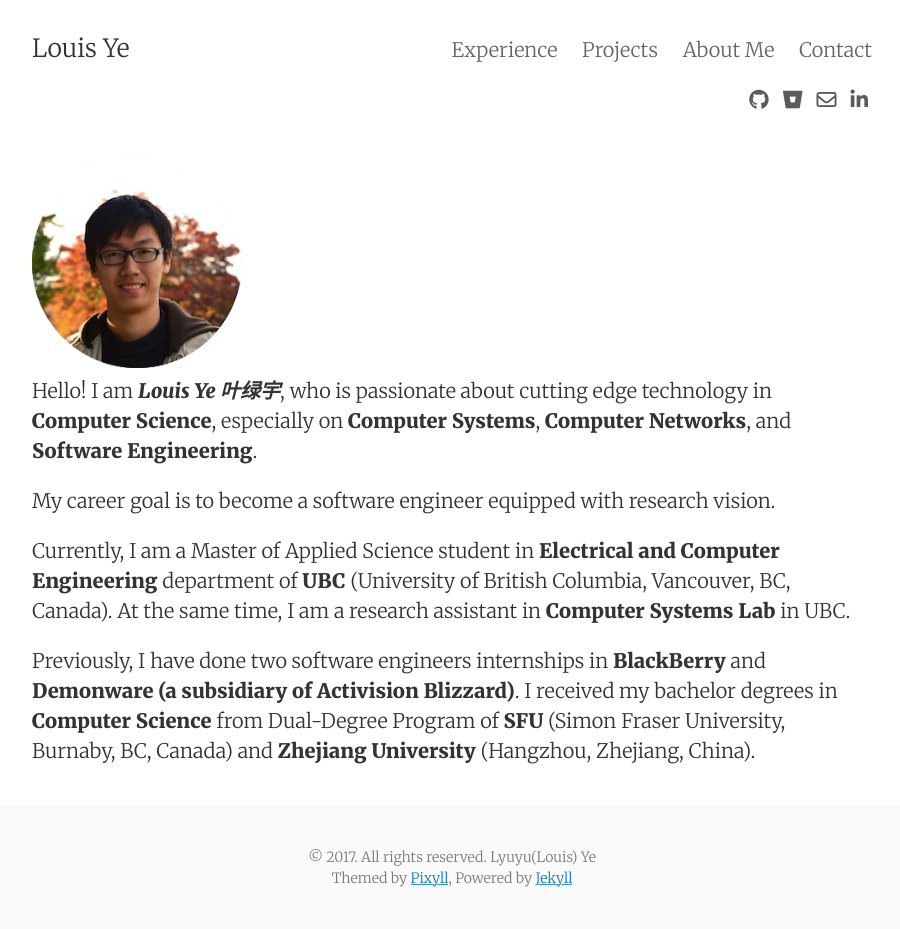
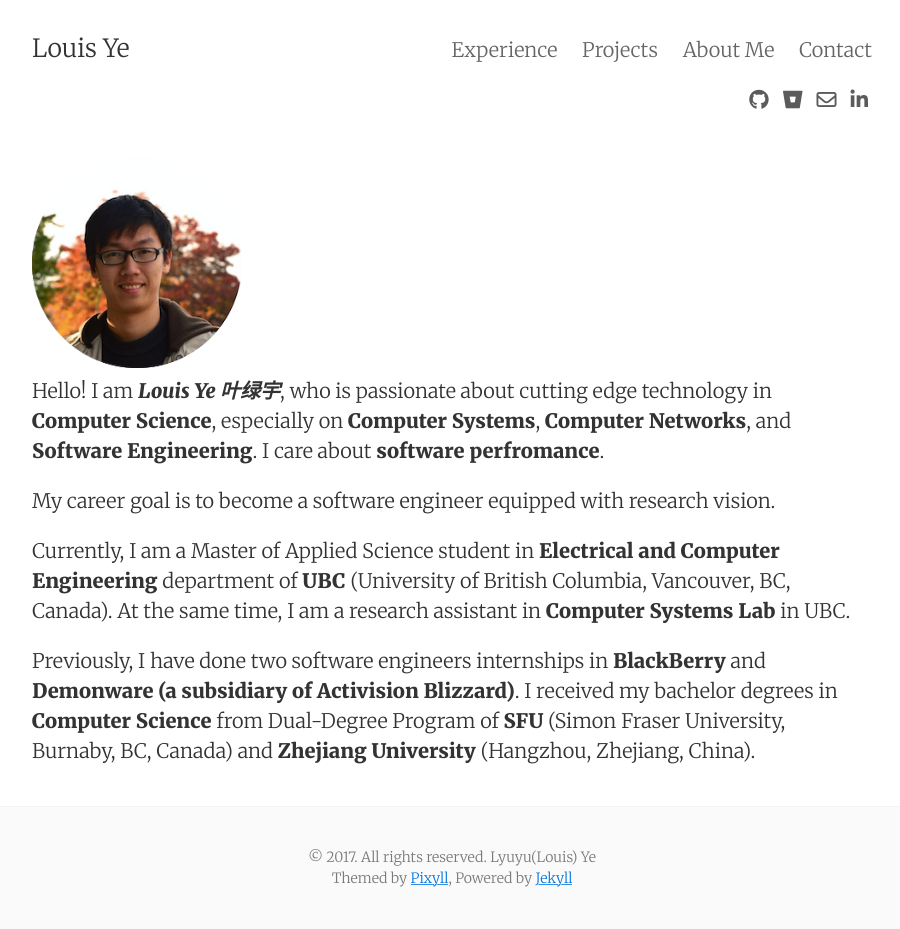
Before and after one commit to Louis-Ye/Louis-Ye.github.io, a Jekyll site: the page built from index.html, in a window 1280 px wide. Shown: the whole page, without its empty margins (188-1088 px from the left). Built offline with Jekyll 4.4.1, drawn with Linux system fonts in a browser that asks for light colours; nearby versions of some CDN libraries; the list of posts is cut into pages by our own code.

Commit message:
Update index

```diff
--- a/index.html
+++ b/index.html
@@ -7,7 +7,7 @@
 </div>
 
 <p>
-    Hello! I am <b><i>Louis Ye 叶绿宇</i></b>, who is passionate about cutting edge technology in <b>Computer Science</b>, especially on <b>Computer Systems</b>, <b>Computer Networks</b>, and <b>Software Engineering</b>.
+    Hello! I am <b><i>Louis Ye 叶绿宇</i></b>, who is passionate about cutting edge technology in <b>Computer Science</b>, especially on <b>Computer Systems</b>, <b>Computer Networks</b>, and <b>Software Engineering</b>. I care about <b>software perfromance</b>.
 </p>
 
 <p>
```
